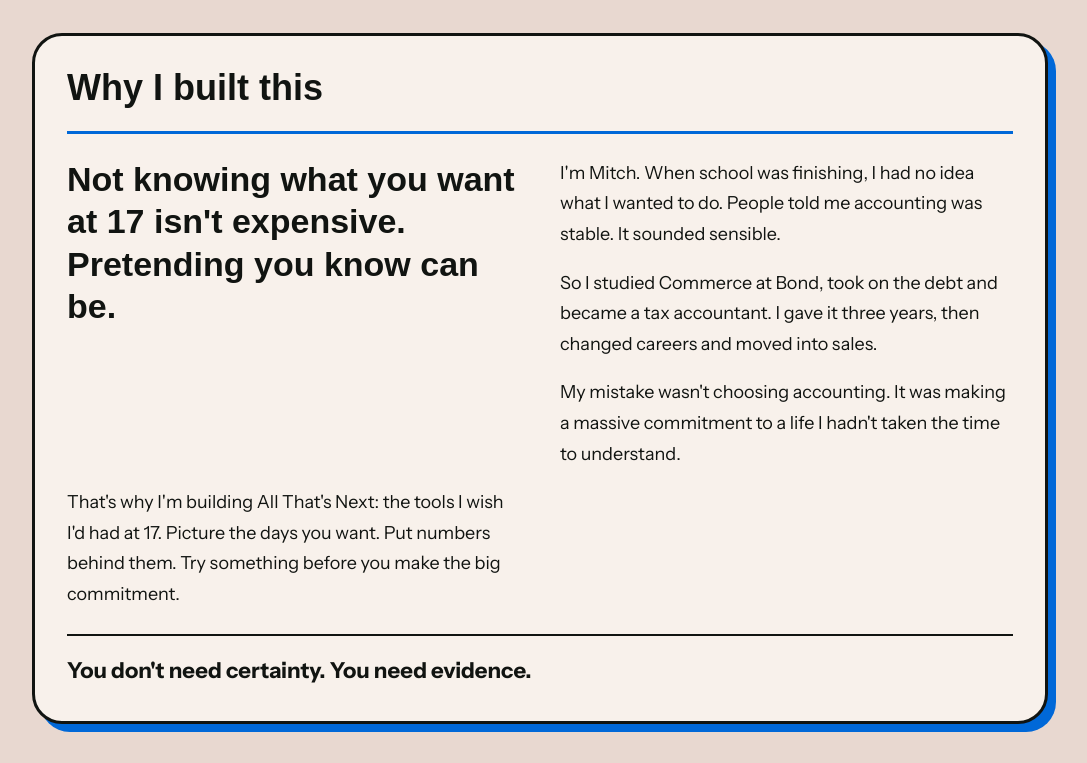
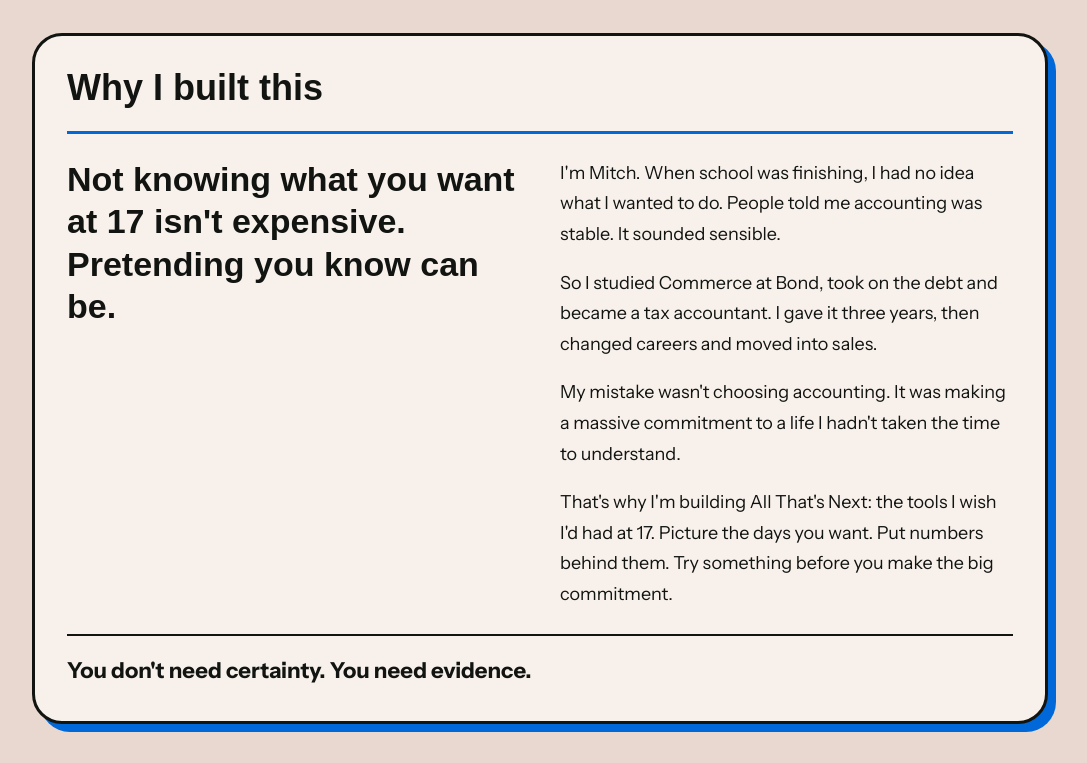
Before and after one commit to mitchbryant-git/mitch-bryant-project, a Next.js app: page /about in a window 1280 px wide. Shown: the part 655-1418 px from the top of the page, without its empty margins (100-1187 px from the left). Built offline with nearby package versions, Linux system fonts and the light colour scheme; a web font is replaced by a local one.

Commit message:
Balance founder panel reading order on desktop

```diff
--- a/components/ArticlePage.module.css
+++ b/components/ArticlePage.module.css
@@ -32,7 +32,7 @@
 .story .sectionHeading { padding-bottom: 22px; border-bottom: 3px solid var(--blue); }
 .story .storyLead { font: 800 clamp(24px, 3.5vw, 34px)/1.25 var(--font-anybody), sans-serif; max-width: 26ch; margin-bottom: 28px; }
 .story .sectionBody { display: grid; grid-template-columns: 1fr 1fr; column-gap: 40px; }
-.storyLead { grid-row: span 3; }
+.storyLead { grid-row: span 4; }
 .story .sectionBody p:last-child { grid-column: 1 / -1; font-weight: 800; font-size: 22px; padding-top: 16px; border-top: 2px solid var(--ink); margin-top: 6px; }
 .method { padding: 0; border: 0; background: transparent; box-shadow: none; }
 .method .sectionHeading { padding: 0 0 4px; }
```
